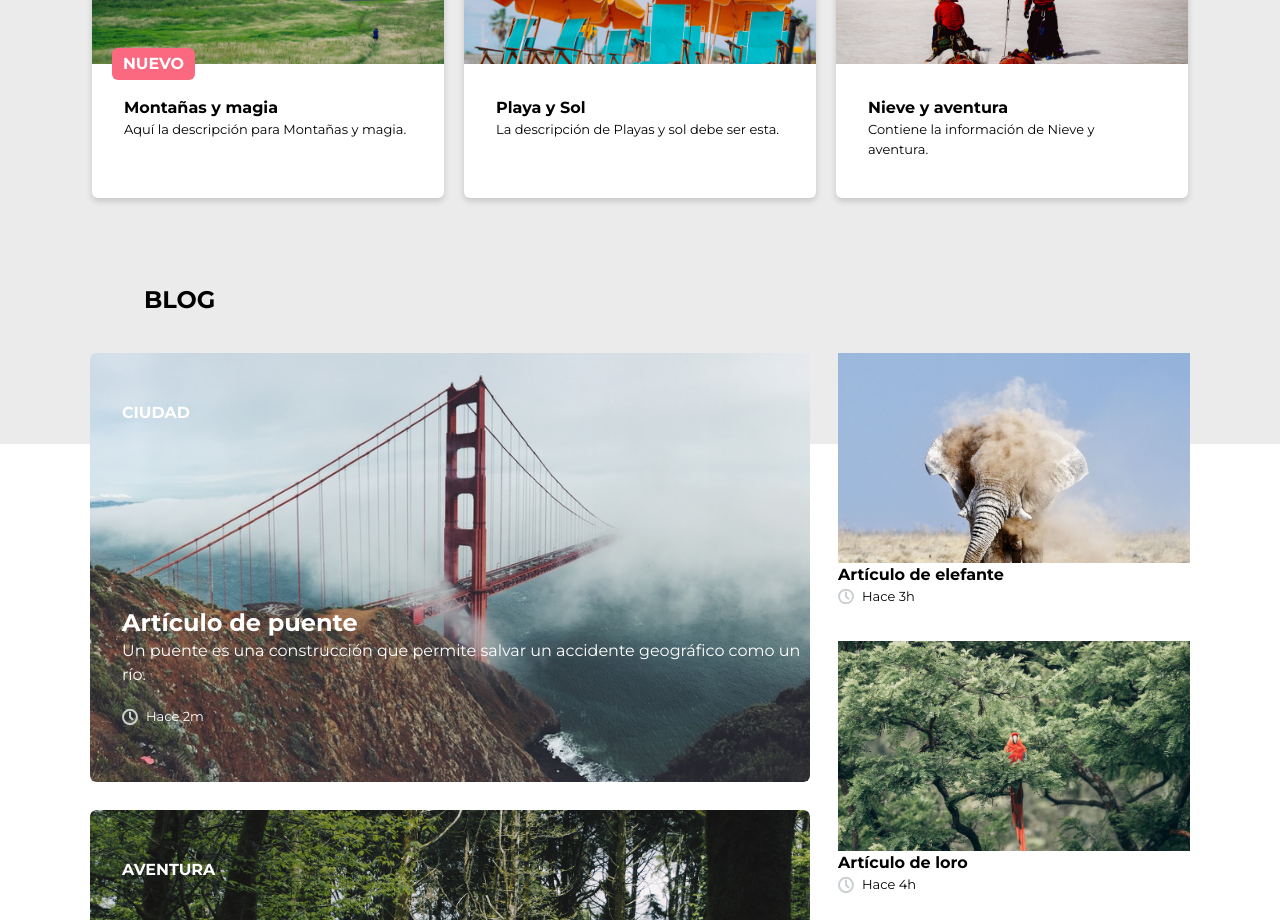
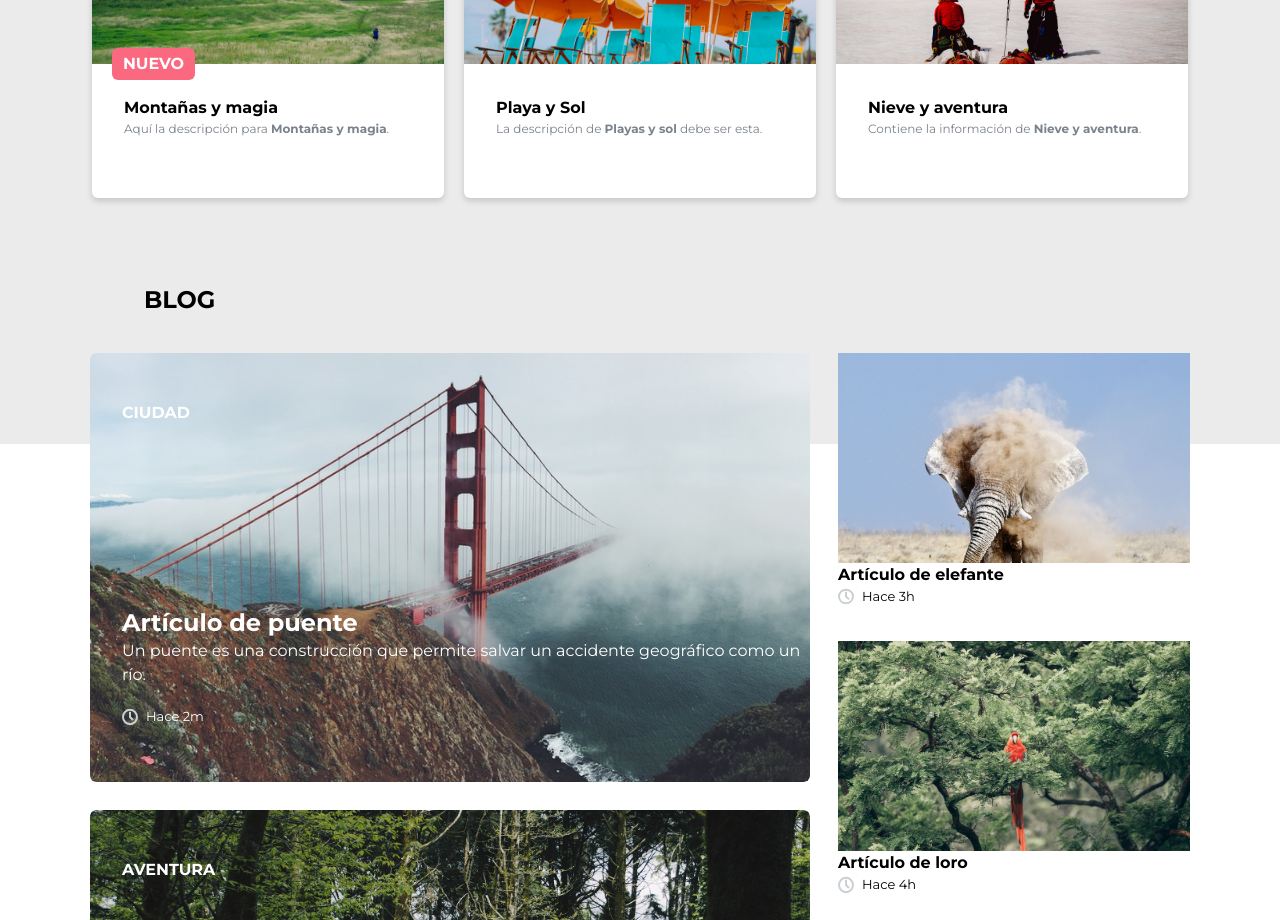
Before and after one commit to barbiwonderland/aenima-challenge, a Next.js app: page / in a window 1280 px wide. Shown: the part 1100-2020 px from the top of the page. Built offline with nearby package versions, Linux system fonts and the light colour scheme.

Commit message:
subtitle fontsz

```diff
--- a/components/TrendCard/trendCard.module.css
+++ b/components/TrendCard/trendCard.module.css
@@ -10,5 +10,6 @@
   align-content: center;
 }
 .subtitleCard {
-  font-size: 13px;
+  font-size: 12px;
+  color: #7a838d;
 }
--- a/screens/data.js
+++ b/screens/data.js
@@ -16,21 +16,21 @@ export const trending = [
     id: 1,
     img: Card_01,
     title: "Montañas y magia",
-    description: "Aquí la descripción para Montañas y magia.",
+    description: "Aquí la descripción para <b>Montañas y magia</b>.",
     date: new Date().toLocaleDateString(),
   },
   {
     id: 2,
     img: Card_02,
     title: "Playa y Sol",
-    description: "La descripción de Playas y sol debe ser esta.",
+    description: "La descripción de <b>Playas y sol</b> debe ser esta.",
     date: "01/01/2023",
   },
   {
     id: 3,
     img: Card_03,
     title: "Nieve y aventura",
-    description: "Contiene la información de Nieve y aventura.",
+    description: "Contiene la información de <b>Nieve y aventura</b>.",
     date: "01/01/2023",
   },
 ]
```
